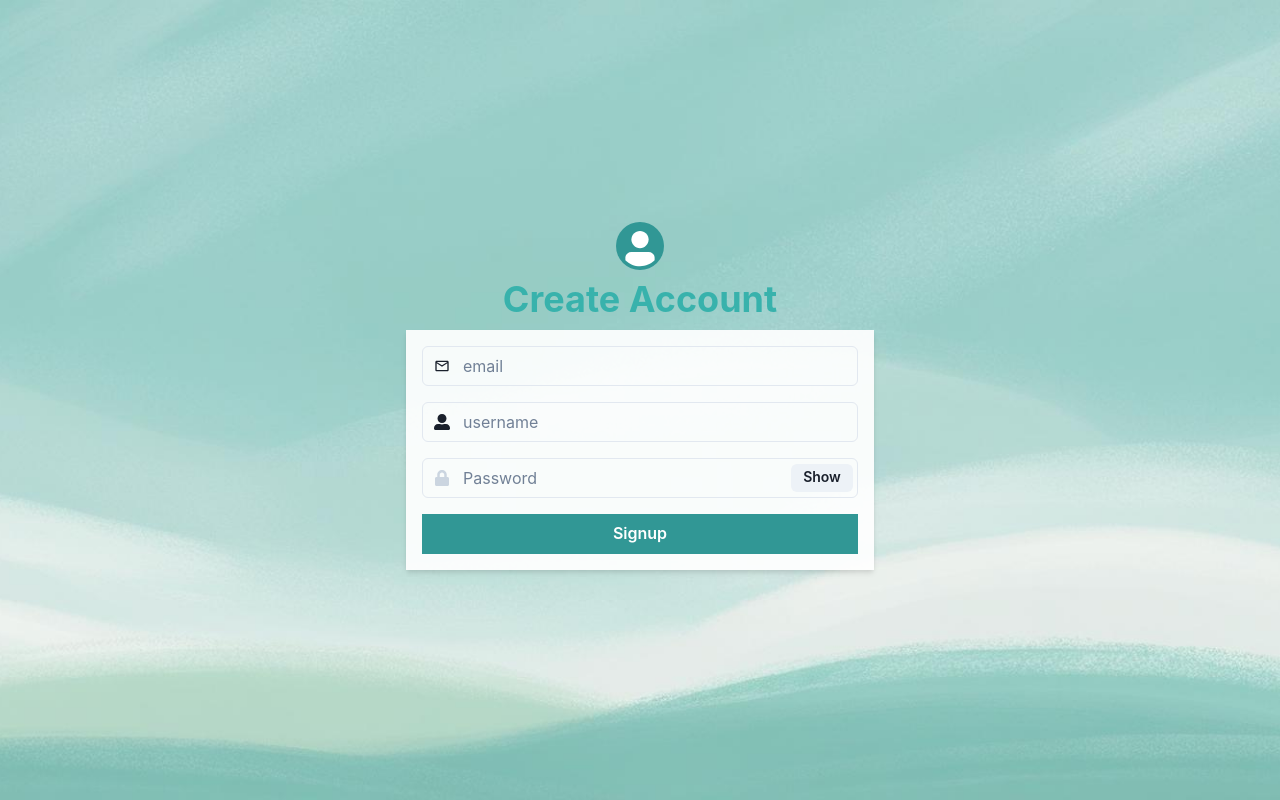
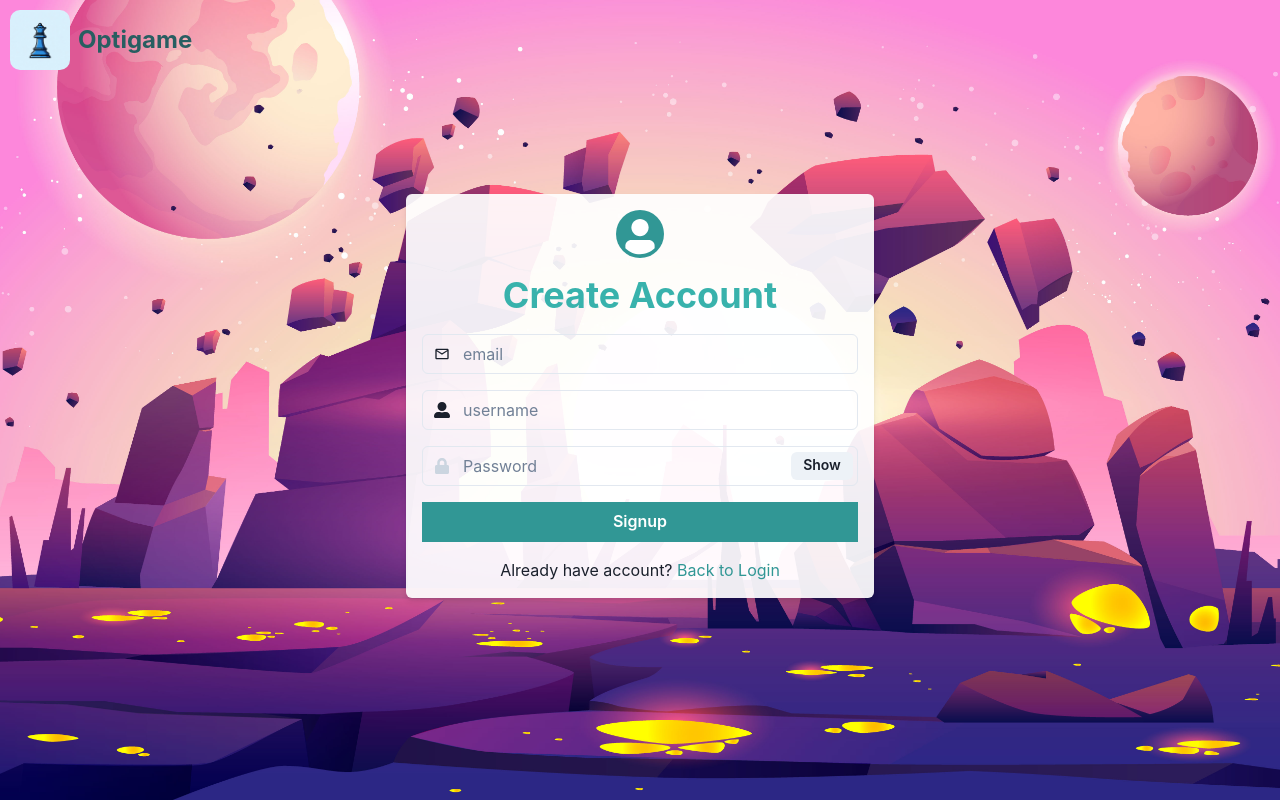
Before and after one commit to pinstripezebra/optigame_simple, a React (Vite) app in the folder optigame/: page /Signup in a window 1280 px wide. Built offline with nearby package versions, Linux system fonts and the light colour scheme.

Commit message:
formatting registration page to match login

```diff
--- a/optigame/src/pages/LoginSignup/Login.tsx
+++ b/optigame/src/pages/LoginSignup/Login.tsx
@@ -150,7 +150,7 @@ const Login = () => {
         <Stack alignItems="center">
           <Box>
             New to us?{" "}
-            <Link color="teal.500" href="#">
+            <Link color="teal.500" onClick={() => navigate("/Signup")}>
               Sign Up
             </Link>
           </Box>
--- a/optigame/src/pages/LoginSignup/Signup.tsx
+++ b/optigame/src/pages/LoginSignup/Signup.tsx
@@ -4,6 +4,7 @@ import { MdOutlineEmail } from "react-icons/md";
 import { TbLockPassword } from "react-icons/tb";
 import { CiUser } from "react-icons/ci";
 import { HStack, Text } from "@chakra-ui/react";
+import { useNavigate } from "react-router-dom";
 import {
   Box,
   Flex,
@@ -18,11 +19,14 @@ import {
   Button,
   FormHelperText,
   Link,
+  Image,
 } from "@chakra-ui/react";
 import { FaUserAlt, FaLock } from "react-icons/fa";
-import backgroundImage from "../../assets/background.jpg";
+import backgroundImage from "../../assets/background4.jpg";
+import logo from "../../assets/chess_logo.jpg";
 
 const Signup = () => {
+  const navigate = useNavigate();
   const [showPassword, setShowPassword] = useState(false);
   const handleShowClick = () => setShowPassword(!showPassword);
   return (
@@ -36,14 +40,24 @@ const Signup = () => {
       backgroundSize="cover" // Ensure the image covers the entire container
       backgroundPosition="center" // Center the image
     >
+      {/* Header Section */}
+      <Box position="absolute" top="0" left="0" padding="10px">
+        <HStack alignItems="center">
+          {/* Logo */}
+          <Image src={logo} boxSize="60px" borderRadius={10} />
+
+          {/* App Title */}
+          <Text fontSize="2xl" fontWeight="bold" color="teal.700">
+            Optigame
+          </Text>
+        </HStack>
+      </Box>
       <Stack
         flexDir="column"
         mb="2"
         justifyContent="center"
         alignItems="center"
       >
-        <Avatar bg="teal.500" />
-        <Heading color="teal.400">Create Account</Heading>
         <Box minW={{ base: "90%", md: "468px" }}>
           <form>
             <Stack
@@ -51,9 +65,13 @@ const Signup = () => {
               p="1rem"
               backgroundColor="whiteAlpha.900"
               boxShadow="md"
+              alignItems="center" // Ensure all components in the Stack are centered
+              borderRadius="md" // Add border radius for rounded corners
             >
+              <Avatar bg="teal.500" />
+              <Heading color="teal.400">Create Account</Heading>
 
-                {/* email*/}
+              {/* email*/}
               <FormControl>
                 <InputGroup>
                   <InputLeftElement
@@ -105,12 +123,20 @@ const Signup = () => {
               >
                 Signup
               </Button>
+
+              {/* Back Button */}
+              <Stack alignItems="center">
+                <Box>
+                  Already have account?{" "}
+                  <Link color="teal.500" onClick={() => navigate("/Login")}>
+                    Back to Login
+                  </Link>
+                </Box>
+              </Stack>
             </Stack>
           </form>
         </Box>
       </Stack>
-
-
     </Flex>
   );
 };
```
